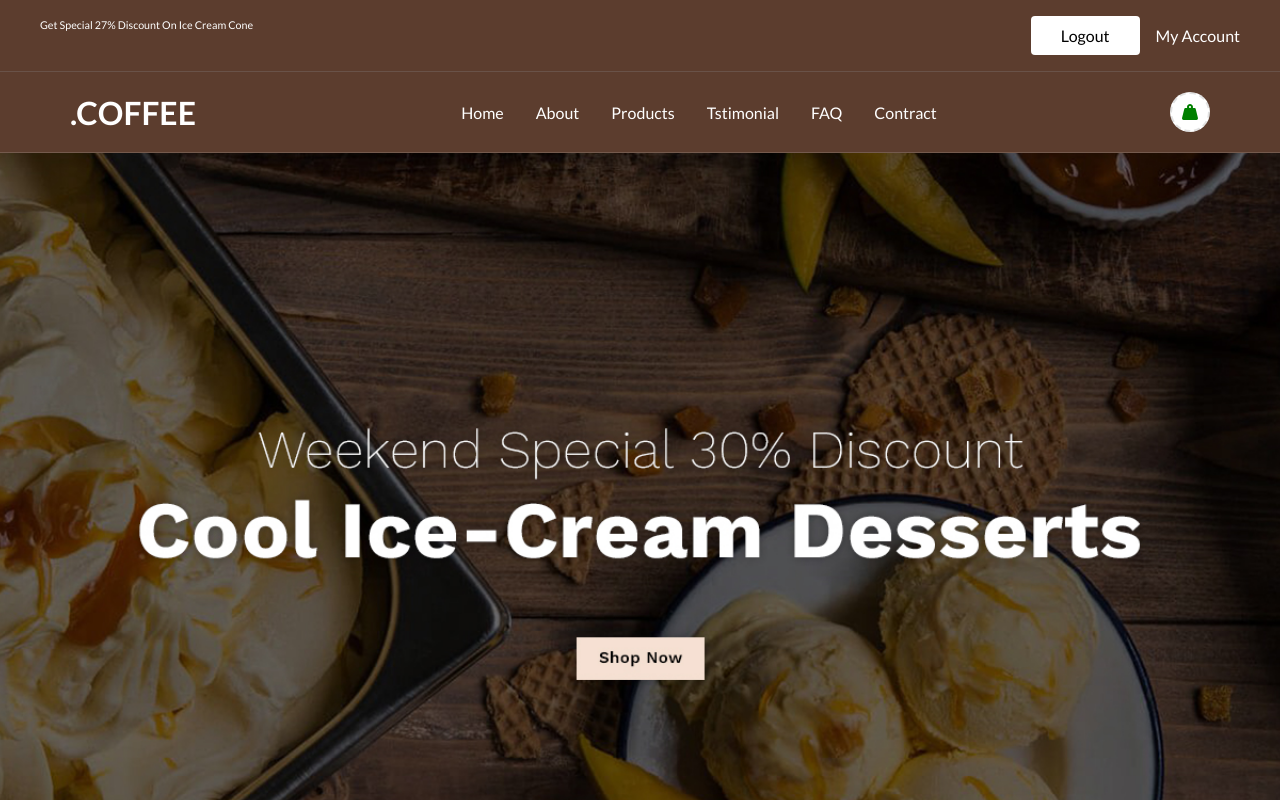
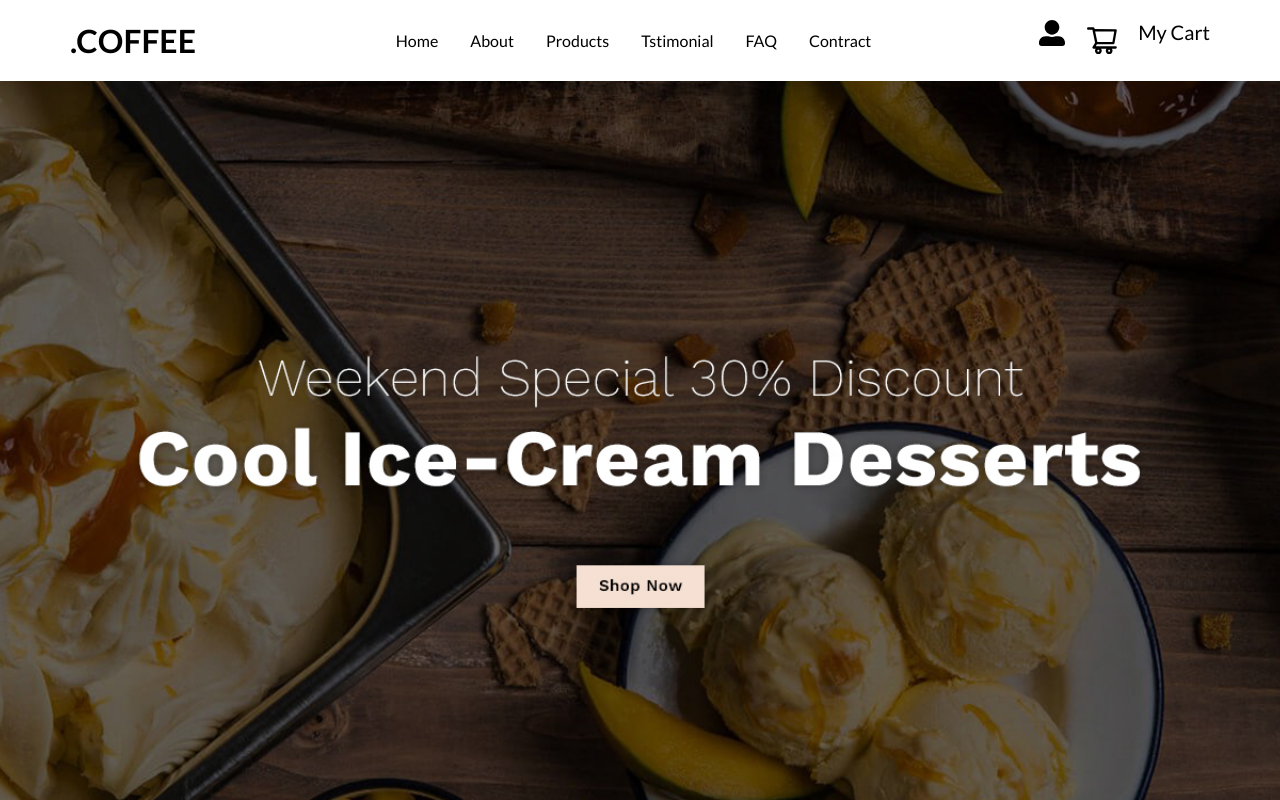
Before and after one commit to shahadatjaman/Coffee-Shop, a React (Create React App) app in the folder client/: page / in a window 1280 px wide. Shown: the top 800 px of the page. Built offline with nearby package versions, Linux system fonts and the light colour scheme; no server answers; sample sign-in values are in the browser's storage.

Commit message:
make it better

```diff
--- a/client/src/App.js
+++ b/client/src/App.js
@@ -45,9 +45,11 @@ function App({getProduct, login,getCartAction}) {
 
   },[getProduct])
 
+  const {_id} = login.user
+
   useEffect(() => {
-    getCartAction()
-},[getCartAction])
+    getCartAction(_id)
+},[getCartAction,_id])
 
   const getUser = ()  => {
     Axios.get('/api/user', {
@@ -75,6 +77,8 @@ function App({getProduct, login,getCartAction}) {
   }, [])
 
 
+
+
   return (
     <>
       <GlobalStyles />
@@ -98,7 +102,7 @@ function App({getProduct, login,getCartAction}) {
           <Account />
         </PrivateRoute>
       }/>
-      <Route  path="/account/cart" element={
+      <Route  path="/account/cart/:id" element={
         <PrivateRoute dirLink="/account/login">
           <AddToCart />
         </PrivateRoute>
--- a/client/src/components/Account/Cart/index.jsx
+++ b/client/src/components/Account/Cart/index.jsx
@@ -18,6 +18,8 @@ import { getCartAction,deleteCart } from "../../../store/action/cartAction";
 
 const AddToCart = ({getCartAction,cart,login,deleteCart}) => {
 
+    const {_id} = login.user
+
     return (
         <>
         {/* <Navbar /> */}
@@ -34,7 +36,7 @@ const AddToCart = ({getCartAction,cart,login,deleteCart}) => {
             </Container>
            <Container>
                <Row>
-                   <Col w="25">
+                   <Col w="25" md="25" none="true">
                        <LeftMenu>
                           <MenuTitle>
                               <Title>
@@ -47,8 +49,8 @@ const AddToCart = ({getCartAction,cart,login,deleteCart}) => {
                                     <NavLink to="/account">My Account </NavLink>
                                    </Li>
                                    <Li>
-                                       <NavLink to="/account/cart">
-                                       Cart List
+                                       <NavLink to= {`/account/cart/${_id}`}>
+                                         Cart List
                                        </NavLink>
                                    </Li>
                                    <Li>Order History</Li>
@@ -56,7 +58,7 @@ const AddToCart = ({getCartAction,cart,login,deleteCart}) => {
                            </MenuBody>
                        </LeftMenu>
                    </Col>
-                   <Col w="50">
+                   <Col w="50" md="50" sm="100">
                        <CartWrapper>
                          <CartTitle>
                           <H3>Shopping Cart</H3>
@@ -117,7 +119,7 @@ const AddToCart = ({getCartAction,cart,login,deleteCart}) => {
                            </Span>
                        </Cuntinue>
                    </Col>
-                   <Col w="25">
+                   <Col w="25" md="25" sm="100">
                       <CheckOut>
 
                           <Items mb="1">
--- a/client/src/components/Account/MyAccount/index.jsx
+++ b/client/src/components/Account/MyAccount/index.jsx
@@ -17,6 +17,7 @@ class Account extends React.Component {
 
     render(){
 
+        const {_id} = this.props.login.user
 
         return (
             <>
@@ -47,7 +48,7 @@ class Account extends React.Component {
                                         <NavLink to="/account">My Account </NavLink>
                                        </Li>
                                        <Li>
-                                           <NavLink to="/account/cart">
+                                           <NavLink to={`/account/cart/${_id}`}>
                                            Cart List
                                            </NavLink>
                                        </Li>
--- a/client/src/components/Home/Navbar/NavbarElements.js
+++ b/client/src/components/Home/Navbar/NavbarElements.js
@@ -9,10 +9,10 @@ export const Nav = styled.div`
   z-index: 99;
   transition: 0.5s;
   @media (max-width: 991px) {
-    background: #5C3D2E;
+    background: #fff;
     z-index: 99;
   }
-  background: #5C3D2E;
+  background: #fff;
   box-shadow: ${(props) =>
     props.issticky ? "0px 5px 20px rgb(0 0 0 / 15%)" : null};
   position: ${(props) => (props.issticky ? "fixed" : "")};
@@ -35,14 +35,21 @@ export const NavbarContainer = styled.div`
 export const NavLogo = styled(NavLinks)`
   font-size: 32px;
   font-weight: 600;
-  color: #fff;
+  color: #000;
   @media (max-width: 991px) {
-    color: #fff;
+    color: #000;
   }
 `;
 
+export const LogoBar = styled.div`
+    display: flex;
+    justify-content: center;
+    align-items: center;
+`
+
 export const MenuIcon = styled.span`
   display: none;
+  margin-right: 1rem;
   @media (max-width: 991px) {
     display: block;
     svg {
@@ -83,7 +90,7 @@ export const NavLink = styled(HashLink)`
   font-size: 16px;
   margin-left: 2rem;
   font-weight: 400;
-  color: #fff;
+  color: #000;
   @media (max-width: 991px) {
     margin-bottom: 1rem;
     font-weight: 500;
@@ -147,16 +154,15 @@ export const Wishlist = styled.span`
 export const AddToCart = styled.span`
  width: 40px;
  height: 40px;
- background: #fff;
  border-radius: 50%;
  display: flex;
  justify-content: center;
  align-items: center;
- border: 2px dashed #dddd;
  position: relative;
  cursor: pointer;
  svg{
-   color: green
+   color: #000;
+   font-size: 34px;
  }
 
 `
@@ -166,14 +172,13 @@ export const Span = styled.span`
   color: #000;
   left: 0;
   top: -10px;
-  background: #fff;
- border-radius: 50%;
   width: 50%;
   height: 50%;
   display: flex;
   justify-content: center;
   align-items: center;
   border-radius: 50%;
+  font-weight: 700;
 `
 
 export const UserRegister = styled.div`
@@ -196,6 +201,9 @@ export const Ul = styled.ul`
 export const Li = styled.li`
  padding-bottom: 1rem;
  cursor: pointer;
+ button{
+  font-size: 16px;
+ }
 `
 
 export const Close = styled.span``
@@ -203,3 +211,47 @@ export const Close = styled.span``
 export const MyAccount = styled.span`
  color: #fff;
 `
+
+export const MyCart = styled.div``
+
+export const H5 = styled.h5`
+  color: #000;
+  margin-left: 1rem;
+  margin-bottom: ${(props) => props.mb}rem;
+  font-size: ${(props) => props.fs}px;
+  font-weight: ${(props) => props.fw};
+
+`
+
+export const User = styled.div`
+    position: relative;
+ button{
+    display: inline-block;
+    display: inline-block;
+    line-height: 37px;
+    border-right: 1px solid #ffffff8c;
+    padding-right: 1rem;
+
+   svg{
+     color: #000;
+     font-size: 26px;
+   }
+ }
+`
+
+export const AccountMenu = styled.div`
+    position: absolute;
+    right: 50%;
+    top: 135%;
+    width: 220px;
+    height: ${(props) => props.account ? "200px" : "0"};
+    background: #fff;
+    border: ${(props) => props.account ? "3px solid #ddddddb8" : "0px solid #ddddddb8"};
+    transition : .5s;
+    overflow: hidden;
+    z-index: 9;
+`
+
+export const Button = styled.button`
+  cursor: pointer;
+`
--- a/client/src/components/Home/Navbar/index.jsx
+++ b/client/src/components/Home/Navbar/index.jsx
@@ -1,20 +1,21 @@
 import { useEffect, useState } from "react";
 
-import { Nav,NavbarContainer, NavbarMenu, NavItem, NavLogo, NavLink, MenuIcon, Topbar, UserAuth, Slash, UserActivity, AddToCart, Span, MyAccount} from "./NavbarElements";
-import { FaAlignJustify,FaWeightHanging } from "react-icons/fa";
-import { AiOutlineClose } from "react-icons/ai";
-import { Button, Col, Container, Row, TitleH6 } from "../../Utils/Elements";
-import { Link } from "react-router-dom";
+import { Nav,NavbarContainer, NavbarMenu, NavItem, NavLogo, NavLink, MenuIcon, Topbar, UserAuth, Slash, UserActivity, AddToCart, Span, Button, MyCart, H5, User, AccountMenu, Ul, Li, LogoBar} from "./NavbarElements";
+import { FaAlignJustify,FaUserAlt } from "react-icons/fa";
+import { AiOutlineClose,AiOutlineShoppingCart } from "react-icons/ai";
 import {connect} from "react-redux"
 
 import {logout} from "../../../store/action/authAction"
+import { Link } from "react-router-dom";
 
-import {Navigate} from 'react-router-dom'
 
-const Navbar = ({auth,isLogged,logout, cart}) => {
+const Navbar = ({auth,isLogged,logout, cart,login}) => {
 
     const [open, setOpen] = useState(false)
     const [sticky, setSticky] = useState(false)
+    const [account, setAccount] = useState({
+        istrue : false
+    })
 
 
     const isOpen = () => {
@@ -23,6 +24,18 @@ const Navbar = ({auth,isLogged,logout, cart}) => {
     const isClose = () => {
         setOpen(false)
     }
+
+    const isOpenAccount = () => {
+        setAccount({
+            istrue : true
+        })
+    }
+    const isCloseAccount = () => {
+        setAccount({
+            istrue : false
+        })
+    }
+
     const isHeaderSticky = () => {
        if(window.scrollY >= 400){
            setSticky(true)
@@ -37,57 +50,22 @@ const Navbar = ({auth,isLogged,logout, cart}) => {
     window.addEventListener('scroll', isHeaderSticky)
 
 
+    const {_id} = login.user
+
+    const {isAuthenticated} = isLogged
     return (
         <>
-        <Topbar>
-            <Container>
-                <Row>
-                    <Col w="50">
-                        <TitleH6>
-                          Get Special 27% Discount On Ice Cream Cone
-                        </TitleH6>
-                    </Col>
-                    <Col w="50">
-                        <UserAuth>
-
-                            {isLogged.isAuthenticated ? (
-                               <>
-                               <Button color="#000" bg="#fff" onClick={() => {
-                                   logout(Navigate)
-                               }}>Logout</Button>
-                               <Slash>
-
-                                   </Slash>
-                                 <Link to="/account">
-
-                                       <MyAccount>
-                                           My Account
-                                       </MyAccount>
-                                 </Link>
-                                </>
-                            ) : (
-                                <>
-                               <NavLink to="/account/login">Login </NavLink>
-                               <Slash>
-
-                               </Slash>
-                               <NavLink to="/account/register">  Registerr </NavLink>
-                               </>
-                            )}
-
-                        </UserAuth>
-                    </Col>
-                </Row>
-            </Container>
-        </Topbar>
          <Nav issticky={sticky}>
           <NavbarContainer>
-              <NavLogo to='/'>
-                  .COFFEE
-              </NavLogo>
-              <MenuIcon>
-                {open ? <AiOutlineClose onClick={() => isClose()} /> : <FaAlignJustify onClick={() => isOpen()} />}
-              </MenuIcon>
+              <LogoBar>
+                <MenuIcon>
+                    {open ? <AiOutlineClose onClick={() => isClose()} /> : <FaAlignJustify onClick={() => isOpen()} />}
+                </MenuIcon>
+                <NavLogo to='/'>
+                    .COFFEE
+                </NavLogo>
+              </LogoBar>
+
               <NavbarMenu  toggle={open}>
                   <NavItem issticky={sticky}>
                       <NavLink smooth  to='#'>
@@ -123,9 +101,79 @@ const Navbar = ({auth,isLogged,logout, cart}) => {
                   </NavItem>
               </NavbarMenu>
               <UserActivity>
+                  <User>
+                      <Button>
+                        {account.istrue ? (
+                            <>
+                              <FaUserAlt onClick={() => isCloseAccount()} />
+                            </>
+                        ) : (
+                            <>
+                             <FaUserAlt onClick={() => isOpenAccount()} />
+                            </>
+                        )}
+                      </Button>
+                      <AccountMenu account={account.istrue}>
+                          <Ul>
+                              {isAuthenticated ? "":(
+                                  <Li>
+                                      <Link to="/account/register">
+                                        Sign in
+                                      </Link>
+                                  </Li>
+                              )}
+                              {isAuthenticated ? "":(
+                                  <Li onClick={() => isCloseAccount()}>
+                                      <Link to="/account/register">
+                                        Register
+                                      </Link>
+                                  </Li>
+                              )}
+
+                              {isAuthenticated ? (
+                                  <Li onClick={() => isCloseAccount()}>
+                                      <Link to="/account">
+                                      My Account
+                                      </Link>
+                                  </Li>
+                              ) : ""}
+
+                           {isAuthenticated ? (
+                                  <Li onClick={() => isCloseAccount()}>
+                                      <Link to={`/account/cart/${_id}`}>
+                                         Cart
+                                      </Link>
+                                  </Li>
+                              ) : ""}
+                               {isAuthenticated ? (
+                                  <Li onClick={() => isCloseAccount()}>
+                                      <Link to="/account/order">
+                                         Order
+                                      </Link>
+                                  </Li>
+                              ) : ""}
+
+                            {isAuthenticated ? (
+                                  <Li onClick={() => isCloseAccount()}>
+                                      <Button onClick={() => logout()}>
+                                         Log out
+                                      </Button>
+                                  </Li>
+                              ) : ""}
+
+                              {isAuthenticated ? "":(
+                                  <Li onClick={() => isCloseAccount()}>
+                                      <Link to="/account/login">
+                                        Log in
+                                      </Link>
+                                  </Li>
+                              )}
+                          </Ul>
+                      </AccountMenu>
+                  </User>
 
                   <AddToCart>
-                      <FaWeightHanging />
+                      <AiOutlineShoppingCart />
 
                           {cart.cartPrices !== undefined && cart.cartPrices && Object.keys(cart.cartPrices).length > 0 && (
                               <Span>
@@ -134,6 +182,14 @@ const Navbar = ({auth,isLogged,logout, cart}) => {
                           )}
 
                   </AddToCart>
+                  <MyCart>
+                      <H5 mb="0.5" fs="20" fw="400">My Cart</H5>
+                      {cart.cartPrices !== undefined && cart.cartPrices && Object.keys(cart.cartPrices).length > 0 && (
+                              <H5 fw="900">
+                                ${cart.cartPrices.totallPrice}
+                              </H5>
+                          )}
+                  </MyCart>
               </UserActivity>
           </NavbarContainer>
          </Nav>
@@ -142,10 +198,10 @@ const Navbar = ({auth,isLogged,logout, cart}) => {
 }
 
 const mapStateToProps = state => {
-    console.log(state)
     return {
         auth : state.auth,
-        cart : state.cart
+        cart : state.cart,
+        login : state.login
     }
 }
 
--- a/client/src/components/Home/ProductDetails/index.jsx
+++ b/client/src/components/Home/ProductDetails/index.jsx
@@ -92,7 +92,7 @@ const ProductDetails = ({productAction,product,addToCartAction}) => {
 }
 
 const mapStateToProps = state => {
-
+     console.log(state)
     return {
         product : state.product
     }
```
Also changed, not shown: client/src/components/Account/Cart/CartStyles.js (+12 -0 lines), client/src/store/action/cartAction.js (+2 -6 lines), client/src/store/reducer/CartReducer.js (+5 -4 lines), 2 other files (tests, documents, lock files or other folders).
